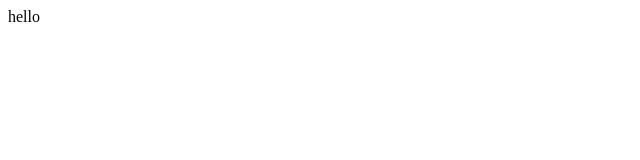
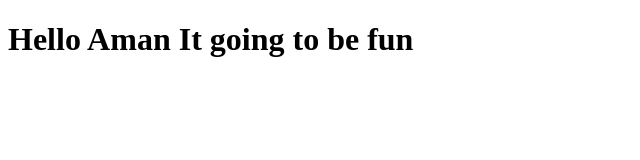
Before and after one commit to aman111298/LearningGit, a plain HTML site: page index.html in a window 1280 px wide. Shown: the whole page, without its empty margins (0-640 px from the left). Drawn offline with Linux system fonts and the light colour scheme.

Commit message:
adding a new word

```diff
--- a/index.html
+++ b/index.html
@@ -6,6 +6,8 @@
     <title>Document</title>
 </head>
 <body>
-    hello
+    <h1>
+        Hello Aman It going to be fun
+    </h1>
 </body>
 </html>
```
